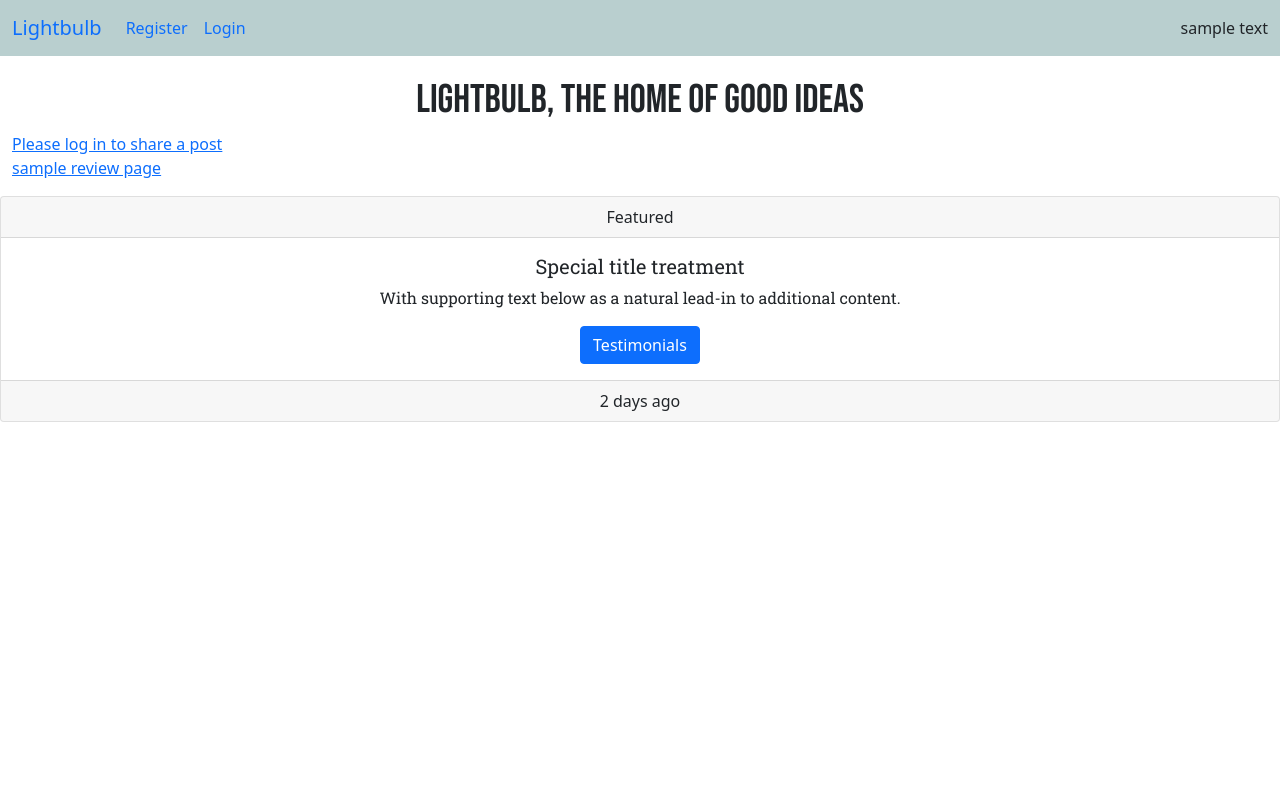
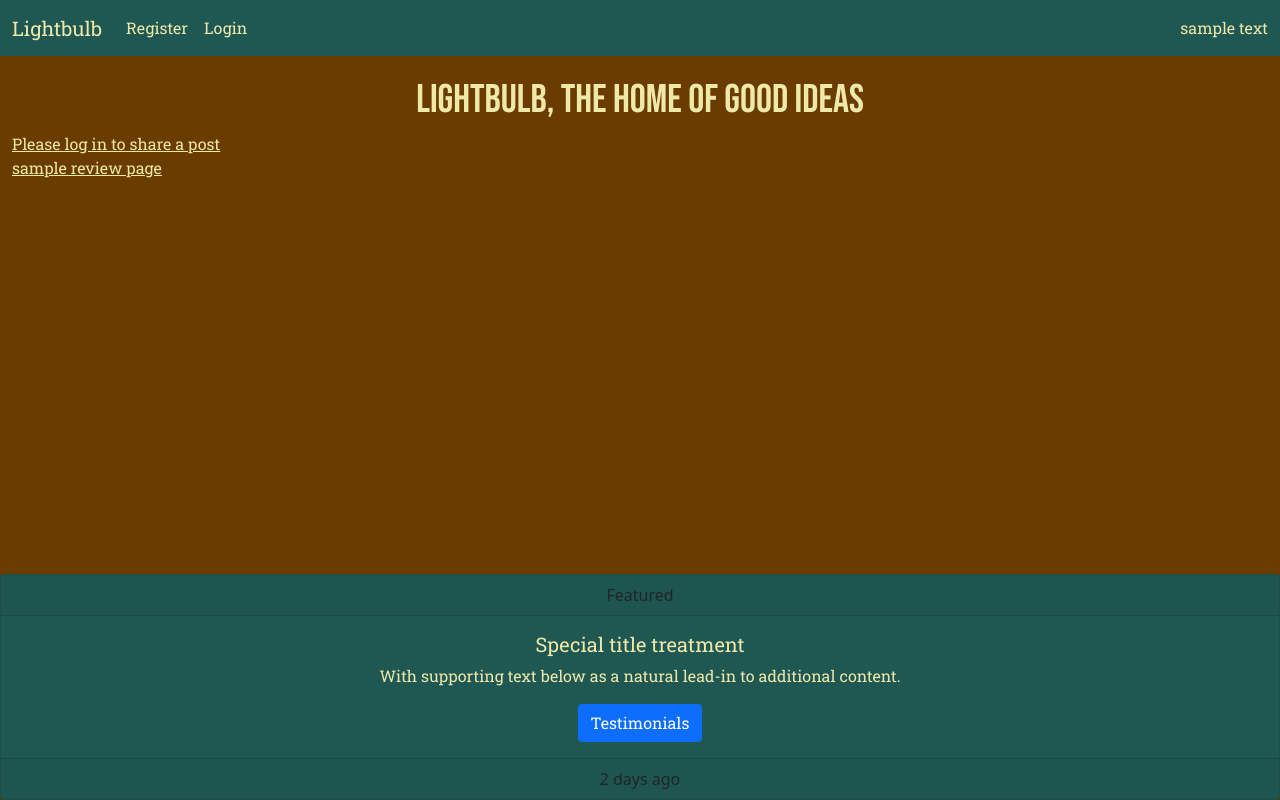
Before and after one commit to john33mcd/lightbulb, a Django app: page / in a window 1280 px wide. Run offline with Django 3.2, Linux system fonts and the light colour scheme; data that the repository does not hold is empty.

Commit message:
worked on styling

```diff
--- a/static/style.css
+++ b/static/style.css
@@ -3,18 +3,39 @@ font-family: 'Roboto Slab', serif; */
 
 h1{
     font-family: 'Bebas Neue', cursive;
+    color: #EEE8a9;
 }
 
 h2,
 h3,
 h4,
 h5,
-h6 a, p{
+h6, a, p, span{
     font-family:'Roboto Slab', serif;
+    color: #EEE8a9;
 }
 
-#navHeader{
-    background-color: #b9cfcf;
+#navItems{
+    color: #EEE8a9;
+}
+
+.background{
+    background-color: #1F5853;
+}
+
+body{
+    background-color: #6b3C00;
+    min-height: 100vh;
+    display: flex;
+    flex-direction: column;
+}
+
+footer{
+    margin-top: auto;
+}
+
+.bulbcol{
+    color: #EEE8a9;
 }
 
 .navbar-toggler{
@@ -26,7 +47,6 @@ h6 a, p{
     display: flex;
     justify-content: center;
     margin-top: 20px;
-
 }
 
 a:hover{
--- a/templates/base.html
+++ b/templates/base.html
@@ -27,15 +27,15 @@
 
 
 <body class="d-flex flex-column h-100 main-bg">
-  <div id="navHeader">
+  <div class = "background">
     <nav class="navbar navbar-expand-lg bg-body-tertiary">
       <div class="container-fluid">
         <a class="navbar-brand" href="{% url 'home' %}">Lightbulb</a>
         <button class="navbar-toggler" type="button" data-bs-toggle="collapse" data-bs-target="#navbarText"
           aria-controls="navbarText" aria-expanded="false" aria-label="Toggle navigation">
-          <span class="navbar-toggler-icon"><i class="far fa-lightbulb"></i></span>
+          <span class="navbar-toggler-icon"><i class="far fa-lightbulb bulbcol"></i></span>
         </button>
-        <div class="collapse navbar-collapse" id="navbarText">
+        <div class="collapse navbar-collapse">
           <ul class="navbar-nav me-auto mb-2 mb-lg-0">
             {% if user.is_authenticated %}
             <li class="nav-item">
@@ -43,10 +43,10 @@
             </li>
             {% else %}
             <li class="nav-item">
-              <a class="nav-link" href="{%url 'account_signup' %}">Register</a>
+              <a id="navItems" class="nav-link" href="{%url 'account_signup' %}">Register</a>
             </li>
             <li class="nav-item">
-              <a class="nav-link" href="{% url 'account_login' %}">Login</a>
+              <a id="navItems" class="nav-link" href="{% url 'account_login' %}">Login</a>
             </li>
             {% endif %}
           </ul>
@@ -87,7 +87,7 @@
 
   <!-- Footer -->
   <footer>
-    <div class="card text-center">
+    <div class="card text-center background">
       <div class="card-header">
         Featured
       </div>
```
Also changed, not shown: templates/post_detail.html (+8 -20 lines), blog/admin.py (line endings or trailing spaces).
